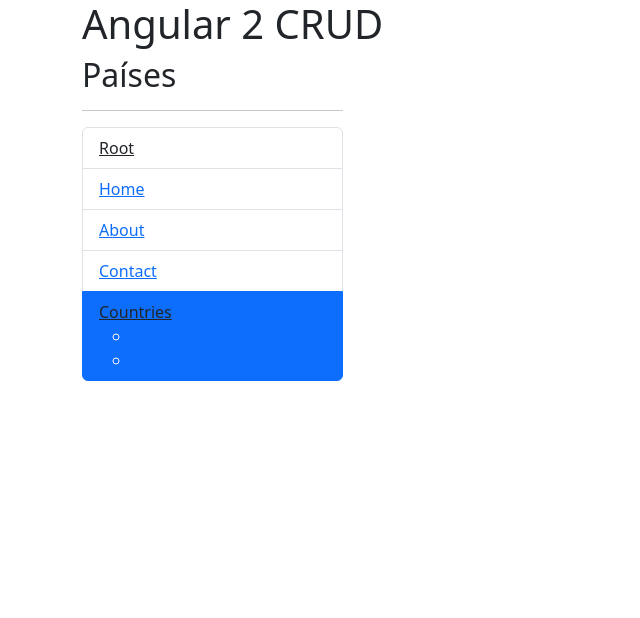
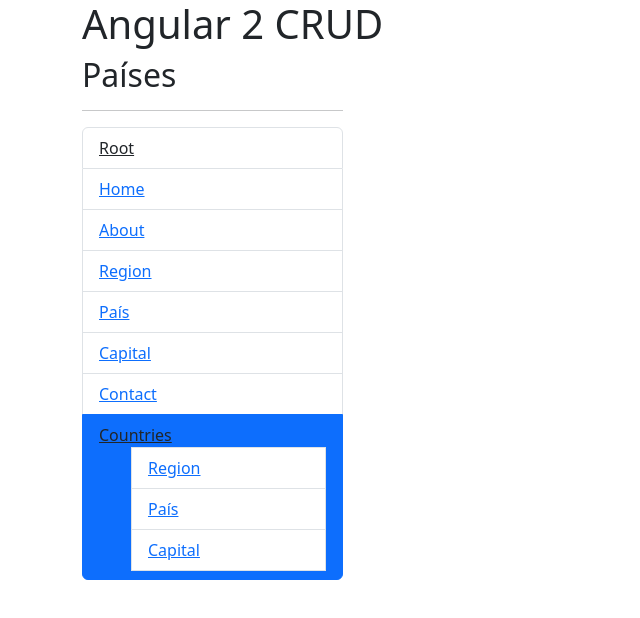
Before and after one commit to ponsianodeloor/country-app-angular, an Angular app: page /countries in a window 1280 px wide. Shown: the top 618 px of the page, without its empty margins (0-640 px from the left). Built offline with nearby package versions, Linux system fonts and the light colour scheme.

Commit message:
crear rutas en el menu

```diff
--- a/src/app/countries/countries-routing.module.ts
+++ b/src/app/countries/countries-routing.module.ts
@@ -9,7 +9,7 @@ const routes: Routes = [
   { path: 'by-capital', component: ByCapitalPageComponent },
   { path: 'by-country', component: ByCountryPageComponent },
   { path: 'by-region', component: ByRegionPageComponent },
-  { path: 'by:id', component: CountryPageComponent }
+  { path: 'by/:id', component: CountryPageComponent }
 ];
 
 @NgModule({
--- a/src/app/shared/components/sidebar/sidebar.component.html
+++ b/src/app/shared/components/sidebar/sidebar.component.html
@@ -27,16 +27,28 @@
     </a>
   </li>
   <li class="list-group-item" [routerLinkActive]="['active']">
+    <a [routerLink]="['/countries/by-region']" [routerLinkActive]="['link-dark']">Region</a>
+  </li>
+  <li class="list-group-item" [routerLinkActive]="['active']">
+    <a [routerLink]="['/countries/by-country']" [routerLinkActive]="['link-dark']">País</a>
+  </li>
+  <li class="list-group-item" [routerLinkActive]="['active']">
+    <a [routerLink]="['/countries/by-capital']" [routerLinkActive]="['link-dark']">Capital</a>
+  </li>
+  <li class="list-group-item" [routerLinkActive]="['active']">
     <a [routerLink]="['/contact']" [routerLinkActive]="['link-dark']">Contact</a>
   </li>
   <li class="list-group-item" [routerLinkActive]="['active']">
     <a [routerLink]="['/countries']" [routerLinkActive]="['link-dark']">Countries</a>
     <ul>
-      <li>
-        <a [routerLink]="['/countries/by-region']" [routerLinkActive]="['link-dark']">By Region</a>
+      <li class="list-group-item" [routerLinkActive]="['active']">
+        <a [routerLink]="['/countries/by-region']" [routerLinkActive]="['link-dark']">Region</a>
       </li>
-      <li>
-        <a [routerLink]="['/countries/by-capital']" [routerLinkActive]="['link-dark']">Add</a>
+      <li class="list-group-item" [routerLinkActive]="['active']">
+        <a [routerLink]="['/countries/by-country']" [routerLinkActive]="['link-dark']">País</a>
+      </li>
+      <li class="list-group-item" [routerLinkActive]="['active']">
+        <a [routerLink]="['/countries/by-capital']" [routerLinkActive]="['link-dark']">Capital</a>
       </li>
     </ul>
   </li>
```
